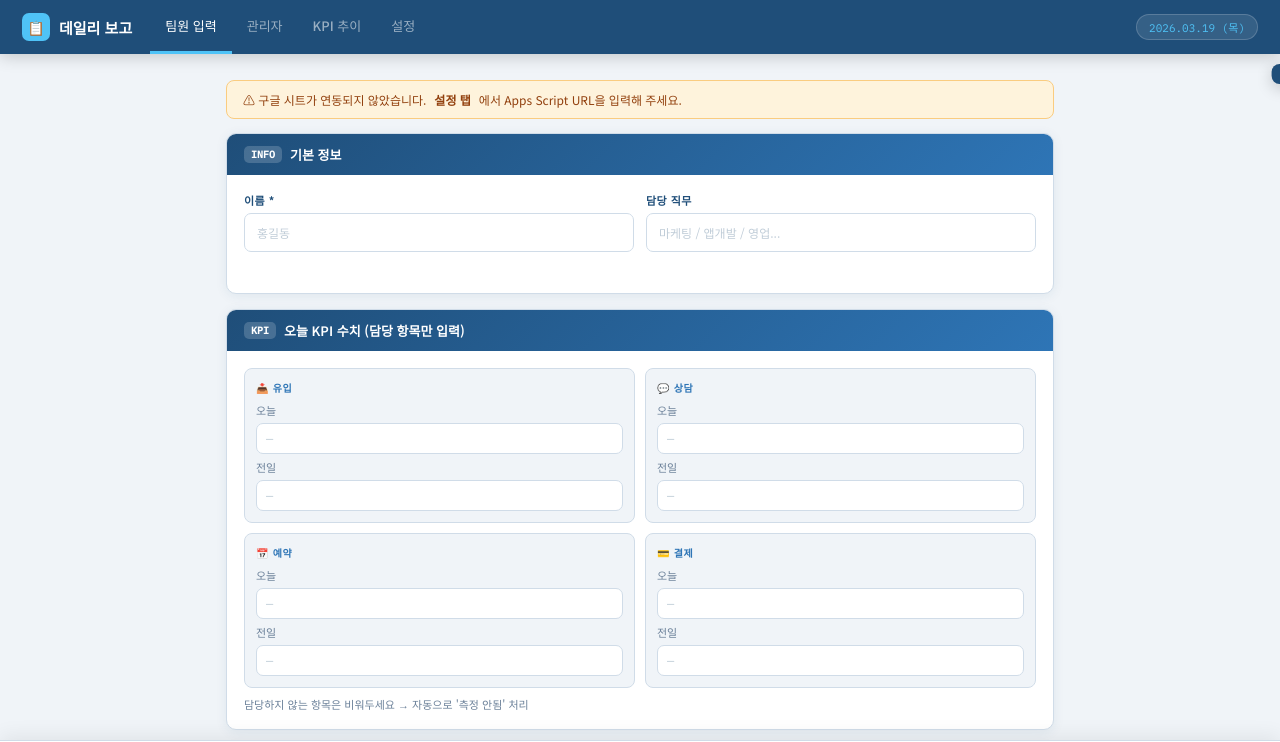
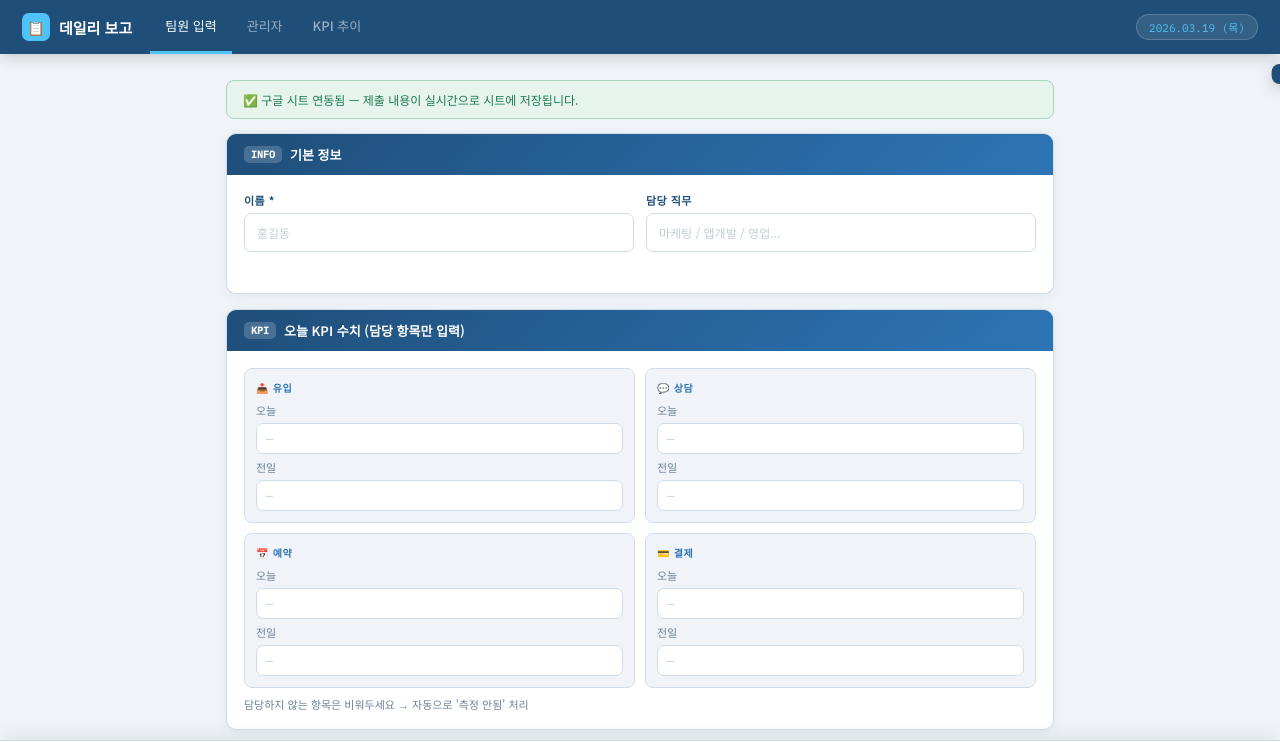
Before and after one commit to Jaykim216/Ippeo-daily-report, a plain HTML site: page index.html in a window 1280 px wide. Both pictures are taken after a click on the element "팀원 입력". Shown: the top 742 px of the page. Drawn offline with nearby package versions, Linux system fonts and the light colour scheme.

Commit message:
Update index.html

```diff
--- a/index.html
+++ b/index.html
@@ -125,7 +125,7 @@ textarea::placeholder,input::placeholder{color:#C0CDD8;font-size:12px;}
     <div class="nav-tab active" onclick="switchTab('team')" id="tab-team">팀원 입력</div>
     <div class="nav-tab" onclick="switchTab('manager')" id="tab-manager">관리자</div>
     <div class="nav-tab" onclick="switchTab('analytics')" id="tab-analytics">KPI 추이</div>
-    <div class="nav-tab" onclick="switchTab('settings')" id="tab-settings">설정</div>
+    <div class="nav-tab" onclick="switchTab('settings')" id="tab-settings" style="display:none;">설정</div>
   </div>
   <div class="date-chip" id="dateChip"></div>
 </nav>
@@ -299,7 +299,12 @@ textarea::placeholder,input::placeholder{color:#C0CDD8;font-size:12px;}
 // ═══════════════════════════════════════════════════════
 // CONFIG
 // ═══════════════════════════════════════════════════════
-let SCRIPT_URL = localStorage.getItem('scriptUrl') || '';
+const DEFAULT_SCRIPT_URL = 'https://script.google.com/macros/s/AKfycbzbRVOCv_kR-jT9N9NVajdIeIyyiAxGQqjAxzWOaHRc9DLdwmR90Q5T93qkq5teRAex/exec';
+let SCRIPT_URL = DEFAULT_SCRIPT_URL;
+// 설정 탭에서 변경한 경우만 localStorage 사용
+if (localStorage.getItem('scriptUrl') && !localStorage.getItem('scriptUrl').includes('github.io')) {
+  SCRIPT_URL = localStorage.getItem('scriptUrl');
+}
 let settings   = JSON.parse(localStorage.getItem('reportSettings') || '{}');
 
 // 앱 로드 시 URL 입력란 채우기
@@ -326,10 +331,10 @@ function switchTab(tab) {
   document.querySelectorAll('.page').forEach(p=>p.classList.remove('active'));
   document.getElementById('tab-'+tab).classList.add('active');
   document.getElementById('page-'+tab).classList.add('active');
-  if(tab==='manager')   loadSubmissions();
+  if(tab==='manager')   { loadSubmissions(); document.getElementById('tab-settings').style.display=''; }
   if(tab==='analytics') { loadKPIHistory(); }
   if(tab==='settings')  renderSettings();
-  if(tab==='team')      showConnBanner('connBannerTeam');
+  if(tab==='team')      { showConnBanner('connBannerTeam'); document.getElementById('tab-settings').style.display='none'; }
 }
 function switchAnalytics(sub) {
   document.querySelectorAll('[id^="atab-"]').forEach(t=>t.classList.remove('active'));
```
